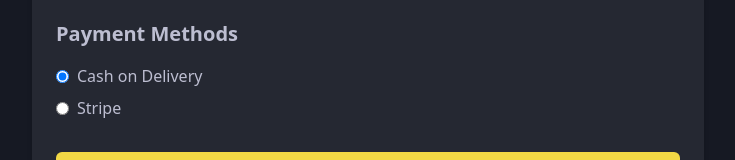
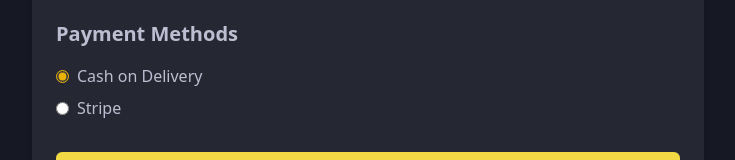
Before and after one commit to coder7475/sports-frontend, a React (Vite) app: page /checkout in a window 1280 px wide. Shown: the part 396-556 px from the top of the page, without its empty margins (272-1007 px from the left). Built offline with nearby package versions, Linux system fonts and the light colour scheme.

Commit message:
feat: change the accent color to yellow

```diff
--- a/src/pages/Checkout.tsx
+++ b/src/pages/Checkout.tsx
@@ -96,7 +96,7 @@
               value="cash"
               checked={paymentMethod === "cash"}
               onChange={() => setPaymentMethod("cash")}
-              className="form-radio text-primary"
+              className="form-radio accent-yellow-500"
             />
             <span>Cash on Delivery</span>
           </label>
@@ -106,7 +106,7 @@
               value="stripe"
               checked={paymentMethod === "stripe"}
               onChange={() => setPaymentMethod("stripe")}
-              className="form-radio text-primary"
+              className="form-radio accent-yellow-500"
             />
             <span>Stripe</span>
           </label>
```
